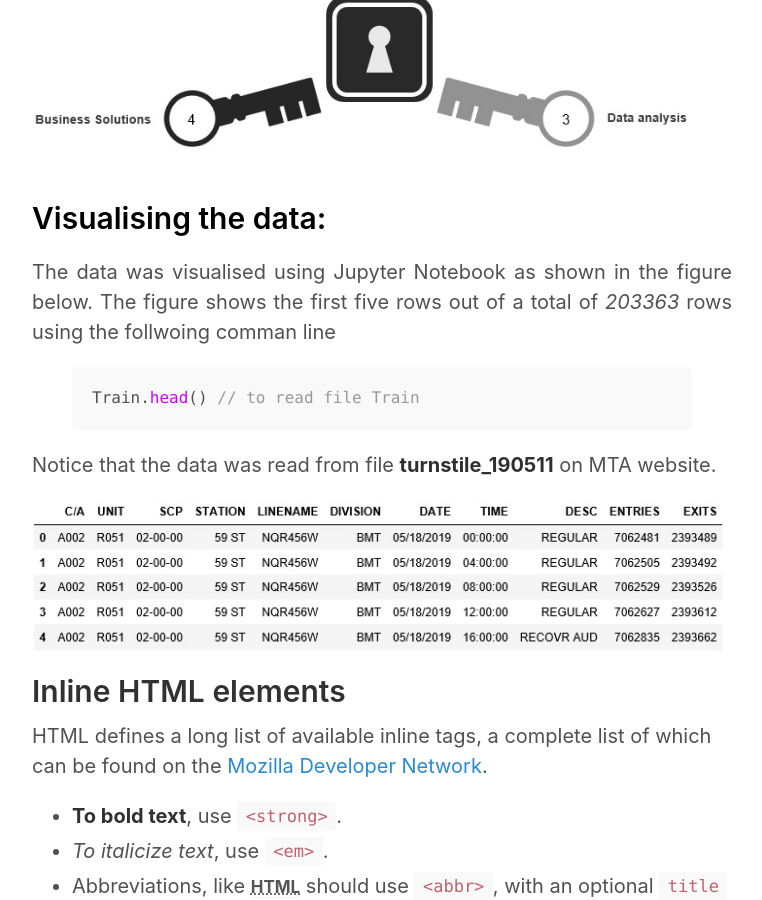
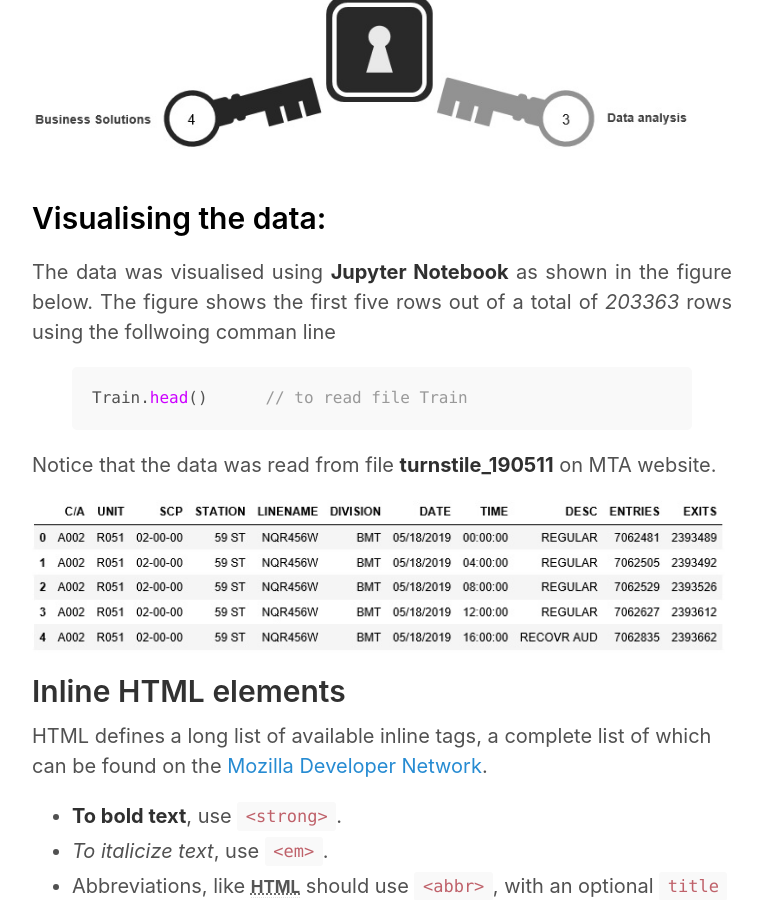
Before and after one commit to alafnan/alafnan.github.io, a Jekyll site: the page built from _posts/2015-01-6-example-content.md, in a window 1280 px wide and 900 px high, scrolled down 1623 px. Shown: the whole window, without its empty margins (258-1020 px from the left). Built offline with Jekyll 4.4.1, drawn with Linux system fonts in a browser that asks for light colours.

Commit message:
Update 2015-01-6-example-content.md

```diff
--- a/_posts/2015-01-6-example-content.md
+++ b/_posts/2015-01-6-example-content.md
@@ -32,7 +32,7 @@ Click the Link: [Turnstile Data MTA Website](http://web.mta.info/developers/turn
 ![Project Approach Image]({{ site.url }}/images/pro1.jpg)
 
 <h1 style="font-size:1.5em; color:#000000; margin-top: 2rem; margin-bottom: 1rem;">Visualising the data:</h1>
-<p style="text-align: justify; text-justify: inter-word;"> The data was visualised using Jupyter Notebook as shown in the figure below. The figure shows the first five rows out of a total of <i>203363</i> rows using the follwoing comman line {% highlight js %}Train.head() // to read file Train{% endhighlight %} Notice that the data was read from file <strong>turnstile_190511</strong> on MTA website. </p>
+<p style="text-align: justify; text-justify: inter-word;"> The data was visualised using <strong>Jupyter Notebook</strong> as shown in the figure below. The figure shows the first five rows out of a total of <i>203363</i> rows using the follwoing comman line {% highlight js %}Train.head()      // to read file Train{% endhighlight %} Notice that the data was read from file <strong>turnstile_190511</strong> on MTA website. </p>
 ![Data]({{ site.url }}/images/pro2.jpg)
 
 
```
